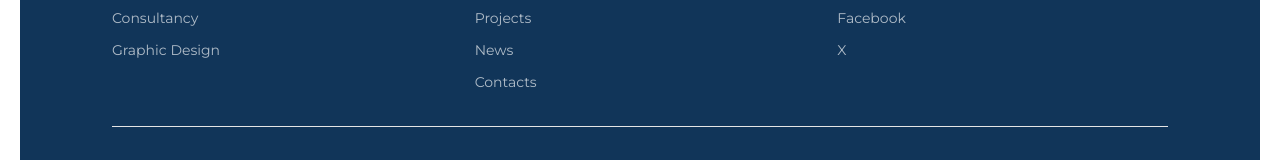
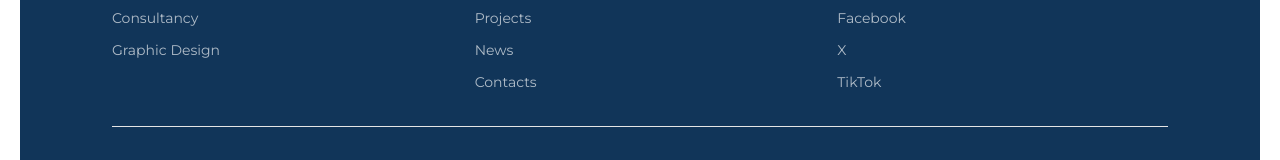
Before and after one commit to AndroSolutionsPersonal/Andro-Website, a Next.js app: page /about in a window 1280 px wide. Shown: the part 5512-5672 px from the top of the page. Built offline with nearby package versions, Linux system fonts and the light colour scheme; a web font is replaced by a local one.

Commit message:
added Tiktok

```diff
--- a/components/Footer.jsx
+++ b/components/Footer.jsx
@@ -41,6 +41,7 @@ const Footer = () => {
                 <li><a href="https://www.linkedin.com/company/andro-solutions/" className="hover:text-gray-100 text-sm text-secondary">LinkedIn</a></li>
                 <li><a href="https://www.facebook.com/share/17FYccYdb6/" className="hover:text-gray-100 text-sm text-secondary">Facebook</a></li>
                 <li><a href="https://x.com/Andro_Solutions" className="hover:text-gray-100 text-sm text-secondary">X</a></li>
+                <li><a href="https://tiktok.com/@andro.solutions" className="hover:text-gray-100 text-sm text-secondary">TikTok</a></li>
               </ul>
             </div>
           </div>
```
